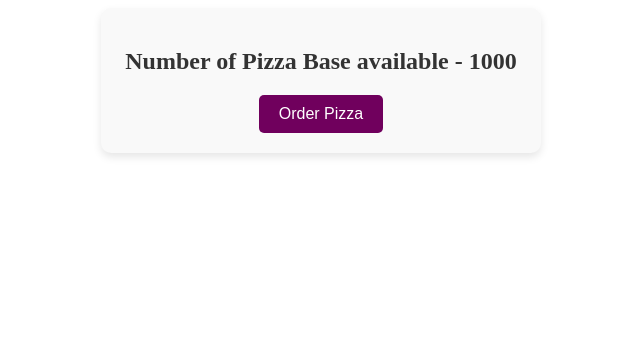
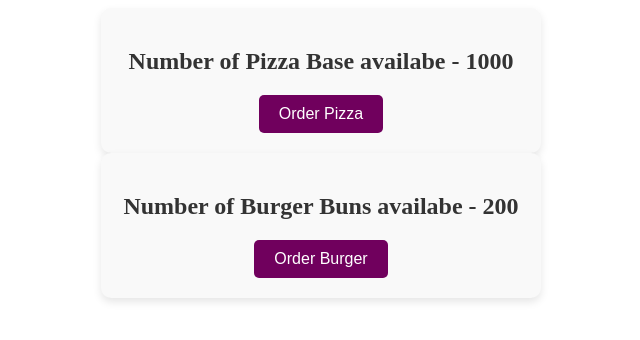
Before and after one commit to dareakl/react-redux, a React (Create React App) app: page / in a window 1280 px wide. Shown: the top 340 px of the page, without its empty margins (319-959 px from the left). Built offline with nearby package versions, Linux system fonts and the light colour scheme.

Commit message:
added logger as middleware and burger functionalties implemented same as pizza

```diff
--- a/package.json
+++ b/package.json
@@ -11,6 +11,7 @@
     "react-redux": "^9.1.2",
     "react-scripts": "5.0.1",
     "redux": "^5.0.1",
+    "redux-logger": "^3.0.6",
     "web-vitals": "^2.1.4"
   },
   "scripts": {
--- a/src/App.js
+++ b/src/App.js
@@ -1,14 +1,16 @@
 import "./App.css";
-// import PizzaBox from "./components/PizzaBox";
+import PizzaBox from "./components/PizzaBox";
 import { Provider } from "react-redux";
 import store from "./components/redux/store";
-import HookContainer from "./components/HooksContainer";
+// import HookContainer from "./components/HooksContainer";
+import BurgerBox from "./components/BurgerBox";
 
 function App() {
   return (
     <Provider store={store}>
-      {/* <PizzaBox /> */}
-      <HookContainer />
+      <PizzaBox />
+      <BurgerBox />
+      {/* <HookContainer /> */}
     </Provider>
   );
 }
--- /dev/null
+++ b/src/components/BurgerBox.js
@@ -0,0 +1,29 @@
+import React from "react";
+import { connect } from "react-redux";
+import { orderBurger } from "./redux/burger/BurgerActions";
+
+function BurgerBox(props) {
+  return (
+    <div className="container">
+      <h2 className="text">
+        Number of Burger Buns availabe - {props.burgerBuns}
+      </h2>
+      <button className="btn" onClick={props.orderBurger}>
+        Order Burger
+      </button>
+    </div>
+  );
+}
+
+const mapStateToProps = (state) => {
+  return {
+    burgerBuns: state.burger.burgerBuns,
+  };
+};
+
+const mapDispatchToProps = (dispatch) => {
+  return {
+    orderBurger: () => dispatch(orderBurger()),
+  };
+};
+export default connect(mapStateToProps, mapDispatchToProps)(BurgerBox);
--- a/src/components/PizzaBox.js
+++ b/src/components/PizzaBox.js
@@ -17,7 +17,7 @@ function PizzaBox(props) {
 
 const mapStateToProps = (state) => {
   return {
-    pizzaBase: state.pizzaBase,
+    pizzaBase: state.pizza.pizzaBase,
   };
 };
 
--- /dev/null
+++ b/src/components/redux/burger/BurgerActions.js
@@ -0,0 +1,7 @@
+import { ORDER_BURGER } from "./BurgerTypes";
+
+export function orderBurger() {
+  return {
+    type: ORDER_BURGER,
+  };
+}
--- /dev/null
+++ b/src/components/redux/burger/BurgerReducers.js
@@ -0,0 +1,19 @@
+import { ORDER_BURGER } from "./BurgerTypes";
+
+const initialState = {
+  burgerBuns: 200,
+};
+
+const burgerReducer = (state = initialState, action) => {
+  switch (action.type) {
+    case ORDER_BURGER:
+      return {
+        ...state,
+        burgerBuns: state.burgerBuns - 1,
+      };
+    default:
+      return state;
+  }
+};
+
+export default burgerReducer;
--- /dev/null
+++ b/src/components/redux/burger/BurgerTypes.js
@@ -0,0 +1 @@
+export const ORDER_BURGER = "ORDER_BURGER";
--- /dev/null
+++ b/src/components/redux/rootReducer.js
@@ -0,0 +1,10 @@
+import { combineReducers } from "redux";
+import pizzaReducer from "./pizza/PizzaReducers";
+import burgerReducer from "./burger/BurgerReducers";
+
+const rootReducer = combineReducers({
+  pizza: pizzaReducer,
+  burger: burgerReducer,
+});
+
+export default rootReducer;
--- a/src/components/redux/store.js
+++ b/src/components/redux/store.js
@@ -1,5 +1,6 @@
-import { createStore } from "redux";
-import pizzaReducer from "./pizza/PizzaReducers";
+import { createStore, applyMiddleware } from "redux";
+import rootReducer from "./rootReducer";
+import logger from "redux-logger";
 
-const store = createStore(pizzaReducer);
+const store = createStore(rootReducer, applyMiddleware(logger));
 export default store;
```
Also changed, not shown: 1 other file (tests, documents, lock files or other folders).
